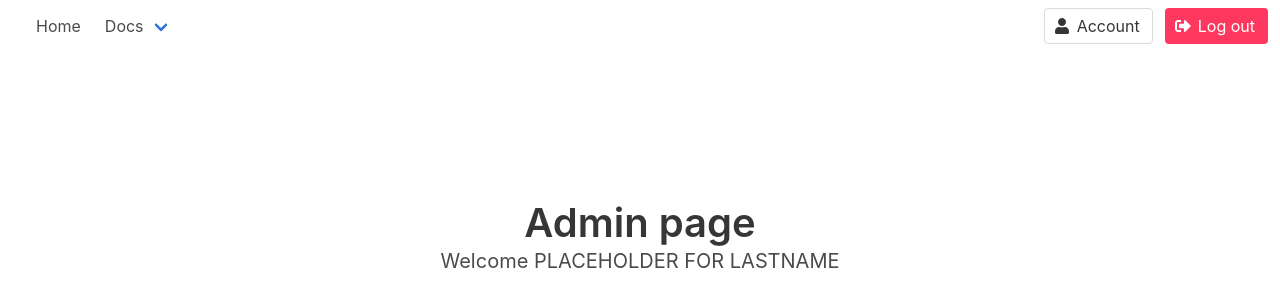
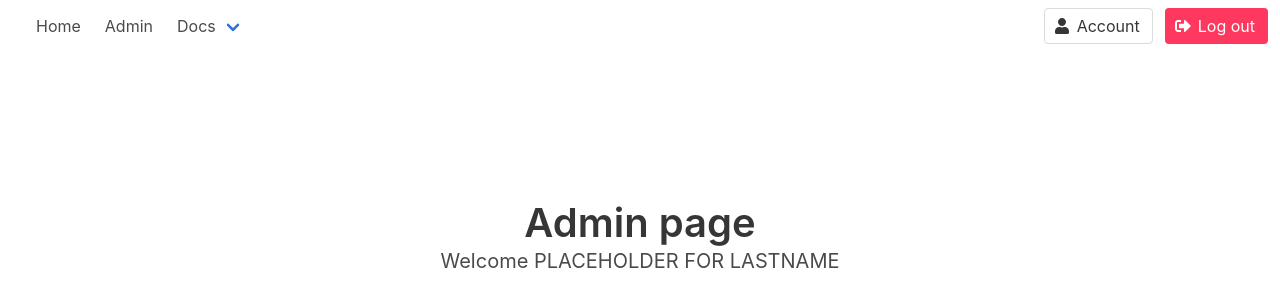
Before and after one commit to Ellie-UK/climate-action-app, a Flask app: page /admin in a window 1280 px wide. Shown: the top 300 px of the page. Run offline with Flask 2, Linux system fonts and the light colour scheme; the visitor is signed in with stand-in values (Sample User, id 1); some libraries are stand-ins or nearby versions.

Commit message:
Added admin page button/link.

```diff
--- a/templates/base.html
+++ b/templates/base.html
@@ -31,6 +31,11 @@
           <a class="navbar-item" href="/">
             Home
           </a>
+          {% if current_user.is_authenticated %}
+              <a class="navbar-item" href="{{ url_for('admin.admin') }}">
+                  Admin
+              </a>
+          {% endif %}
           <div class="navbar-item has-dropdown is-hoverable">
             <a class="navbar-link" href="https://bulma.io/documentation/overview/start/">
               Docs
```
